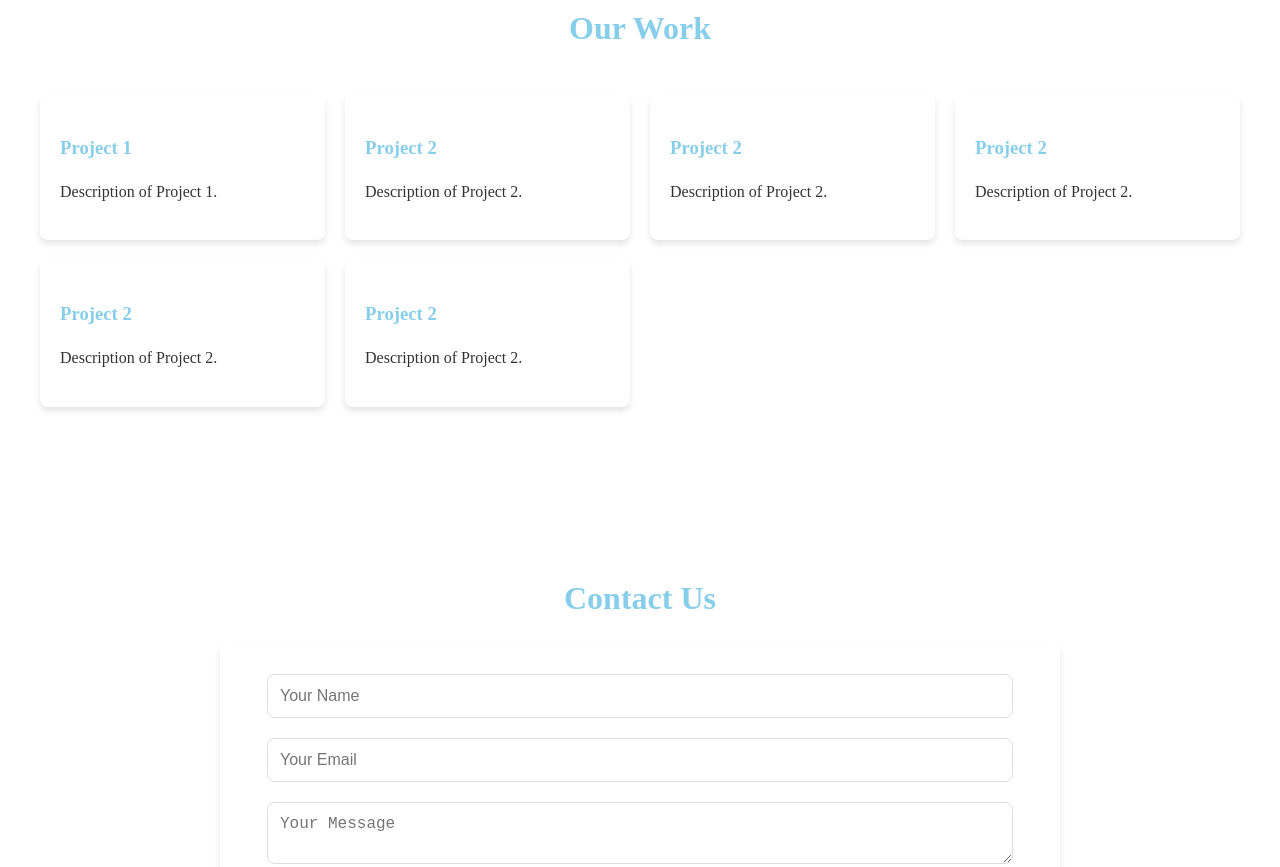
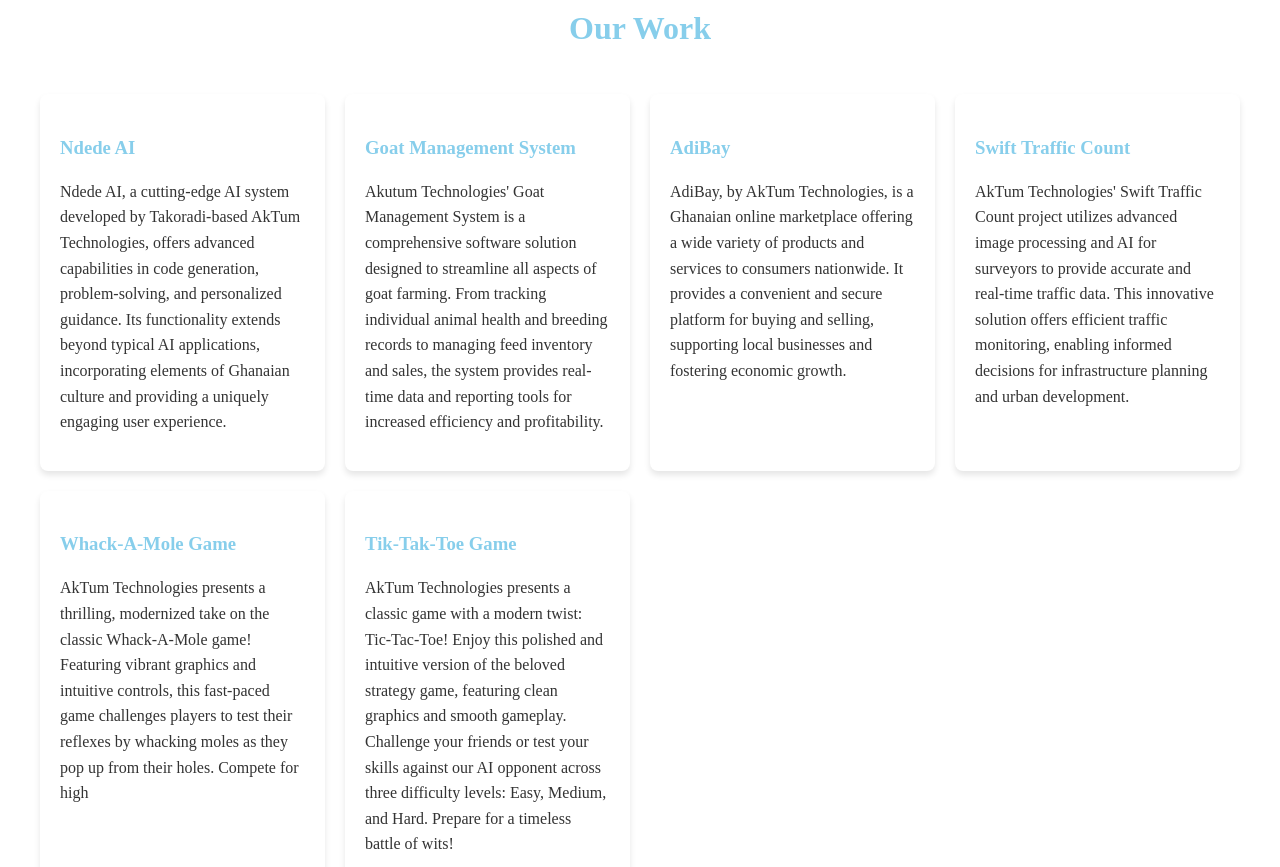
Before and after one commit to AKATUMtek/AkTum-Tech, a plain HTML site: page index.html in a window 1280 px wide. Shown: the part 1953-2820 px from the top of the page. Drawn offline with Linux system fonts and the light colour scheme.

Commit message:
Update index.html
on projects

```diff
--- a/index.html
+++ b/index.html
@@ -53,57 +53,57 @@
         <h2>Our Work</h2>
         <div class="portfolio-grid">
             <div class="portfolio-item">
-                <h3>Project 1</h3>
-                <p>Description of Project 1.</p>
+                <h3>Ndede AI</h3>
+                <p>Ndede AI, a cutting-edge AI system developed by Takoradi-based AkTum Technologies, offers advanced capabilities in code generation, problem-solving, and personalized guidance. Its functionality extends beyond typical AI applications, incorporating elements of Ghanaian culture and providing a uniquely engaging user experience.</p>
                 <div class="overlay">
                     <h3>Project 1</h3>
-                    <p>Description of Project 1.</p>
-                    <p>Price: $500</p>
+                    <p>Ndede AI, a cutting-edge AI system developed by Takoradi-based AkTum Technologies, offers advanced capabilities in code generation, problem-solving, and personalized guidance. Its functionality extends beyond typical AI applications, incorporating elements of Ghanaian culture and providing a uniquely engaging user experience.</p>
+                    <p>Price: GH¢500,000.00</p>
                 </div>
             </div>
             <div class="portfolio-item">
-                <h3>Project 2</h3>
-                <p>Description of Project 2.</p>
+                <h3>Goat Management System</h3>
+                <p>Akutum Technologies' Goat Management System is a comprehensive software solution designed to streamline all aspects of goat farming. From tracking individual animal health and breeding records to managing feed inventory and sales, the system provides real-time data and reporting tools for increased efficiency and profitability.</p>
                 <div class="overlay">
-                    <h3>Project 2</h3>
-                    <p>Description of Project 2.</p>
-                    <p>Price: $700</p>
+                    <h3>Goat Management System</h3>
+                    <p>Akutum Technologies' Goat Management System is a comprehensive software solution designed to streamline all aspects of goat farming. From tracking individual animal health and breeding records to managing feed inventory and sales, the system provides real-time data and reporting tools for increased efficiency and profitability.</p>
+                    <p>Price: GH¢30,000.00</p>
                 </div>
             </div>
             <div class="portfolio-item">
-                <h3>Project 2</h3>
-                <p>Description of Project 2.</p>
+                <h3>AdiBay</h3>
+                <p>AdiBay, by AkTum Technologies, is a Ghanaian online marketplace offering a wide variety of products and services to consumers nationwide. It provides a convenient and secure platform for buying and selling, supporting local businesses and fostering economic growth. </p>
                 <div class="overlay">
                     <h3>Project 2</h3>
-                    <p>Description of Project 2.</p>
-                    <p>Price: $700</p>
+                    <p>AdiBay, by AkTum Technologies, is a Ghanaian online marketplace offering a wide variety of products and services to consumers nationwide. It provides a convenient and secure platform for buying and selling, supporting local businesses and fostering economic growth. </p>
+                    <p>Price: GH¢40,000.00</p>
                 </div>
             </div>
             <div class="portfolio-item">
-                <h3>Project 2</h3>
-                <p>Description of Project 2.</p>
+                <h3>Swift Traffic Count</h3>
+                <p>AkTum Technologies' Swift Traffic Count project utilizes advanced image processing and AI for surveyors to provide accurate and real-time traffic data. This innovative solution offers efficient traffic monitoring, enabling informed decisions for infrastructure planning and urban development.</p>
                 <div class="overlay">
-                    <h3>Project 2</h3>
-                    <p>Description of Project 2.</p>
-                    <p>Price: $700</p>
+                    <h3>Swift Traffic Count</h3>
+                    <p>AkTum Technologies' Swift Traffic Count project utilizes advanced image processing and AI for surveyors to provide accurate and real-time traffic data. This innovative solution offers efficient traffic monitoring, enabling informed decisions for infrastructure planning and urban development.</p>
+                    <p>Price: GH¢20,000.00</p>
                 </div>
             </div>
             <div class="portfolio-item">
-                <h3>Project 2</h3>
-                <p>Description of Project 2.</p>
+                <h3>Whack-A-Mole Game</h3>
+                <p>AkTum Technologies presents a thrilling, modernized take on the classic Whack-A-Mole game! Featuring vibrant graphics and intuitive controls, this fast-paced game challenges players to test their reflexes by whacking moles as they pop up from their holes. Compete for high </p>
                 <div class="overlay">
                     <h3>Project 2</h3>
-                    <p>Description of Project 2.</p>
-                    <p>Price: $700</p>
+                    <p>AkTum Technologies presents a thrilling, modernized take on the classic Whack-A-Mole game! Featuring vibrant graphics and intuitive controls, this fast-paced game challenges players to test their reflexes by whacking moles as they pop up from their holes. Compete for high scores with innovative scoring systems and unlockable content. Get ready for hours of addictive fun!</p>
+                    <p>Price: GH¢7,000.00</p>
                 </div>
             </div>
             <div class="portfolio-item">
-                <h3>Project 2</h3>
-                <p>Description of Project 2.</p>
+                <h3>Tik-Tak-Toe Game</h3>
+                <p>AkTum Technologies presents a classic game with a modern twist: Tic-Tac-Toe! Enjoy this polished and intuitive version of the beloved strategy game, featuring clean graphics and smooth gameplay. Challenge your friends or test your skills against our AI opponent across three difficulty levels: Easy, Medium, and Hard. Prepare for a timeless battle of wits!</p>
                 <div class="overlay">
-                    <h3>Project 2</h3>
-                    <p>Description of Project 2.</p>
-                    <p>Price: $700</p>
+                    <h3>Tik-Tak-Toe Game</h3>
+                    <p>AkTum Technologies presents a classic game with a modern twist: Tic-Tac-Toe! Enjoy this polished and intuitive version of the beloved strategy game, featuring clean graphics and smooth gameplay. Challenge your friends or test your skills against our AI opponent across three difficulty levels: Easy, Medium, and Hard. Prepare for a timeless battle of wits!</p>
+                    <p>Price: GH¢5,000.00</p>
                 </div>
             </div>
             <!-- Add more portfolio items here -->
```
